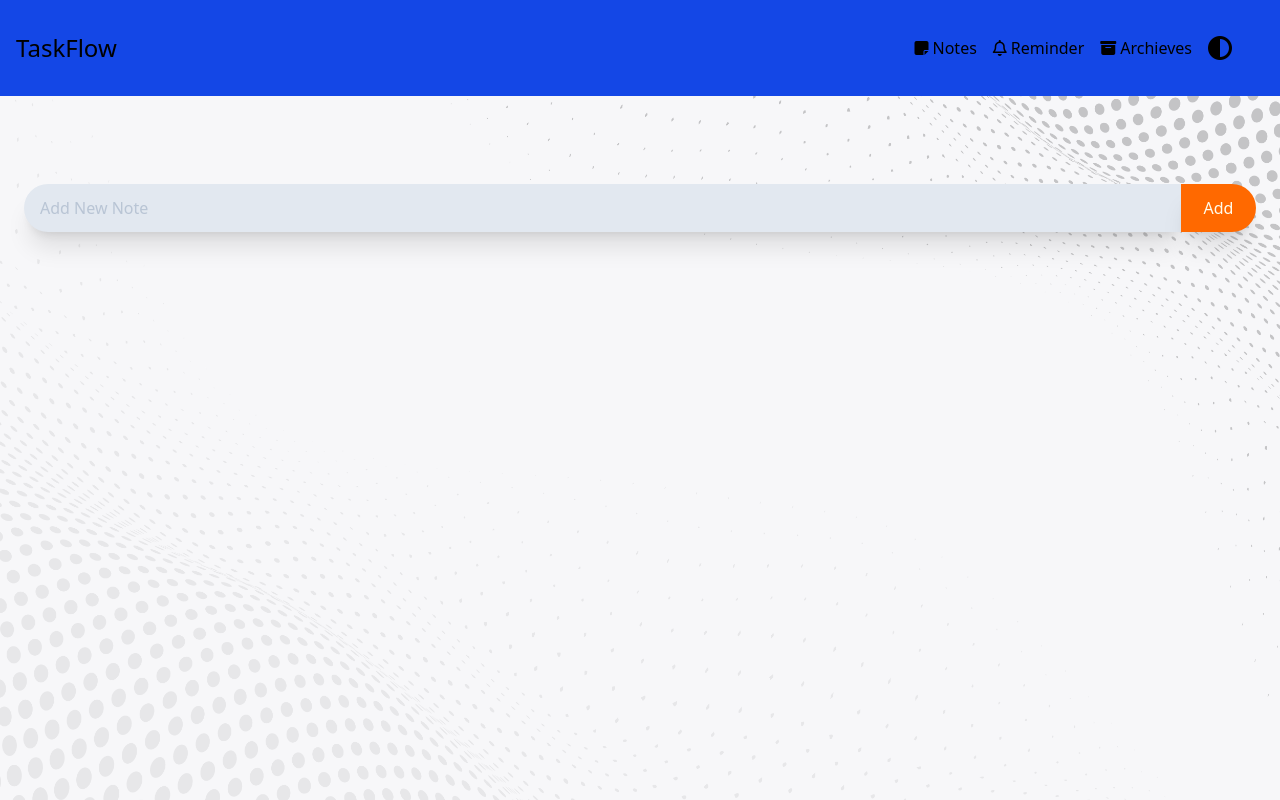
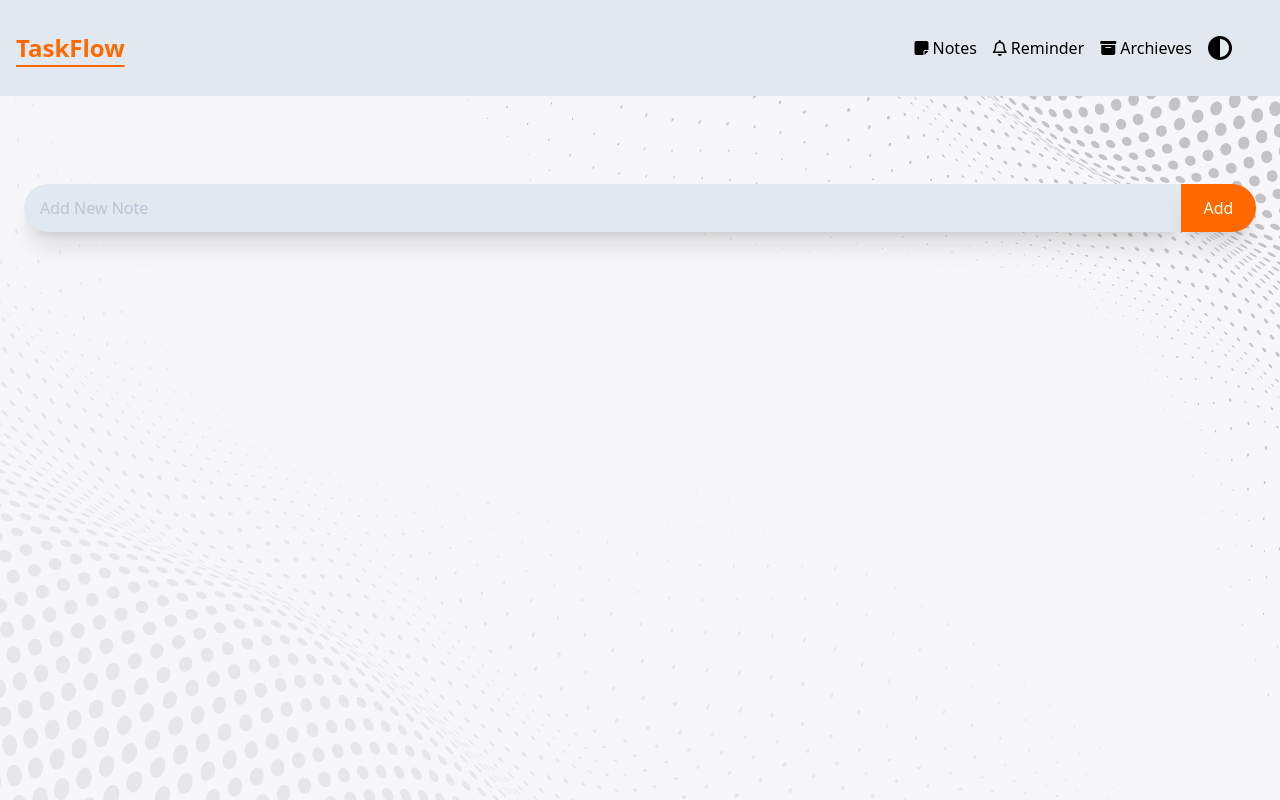
Before and after one commit to Officialakshat/Angular_to-do, an Angular app in the folder angular_to-do/: page /notes in a window 1280 px wide. Built offline with nearby package versions, Linux system fonts and the light colour scheme.

Commit message:
Update header.component.html

```diff
--- a/angular_to-do/src/app/header/header.component.html
+++ b/angular_to-do/src/app/header/header.component.html
@@ -32,10 +32,10 @@
   </ul>
 
 </nav> -->
- <nav class="flex w-fill h-24 bg-blue-700 justify-between px-4 items-center">
+ <nav class="flex w-fill h-24 bg-slate-200 justify-between px-4 items-center">
   <div>
     <span>
-      <h1 class="text-xl sm:text-2xl">TaskFlow</h1>
+      <h1 class="text-xl sm:text-2xl text-orange-500 font-bold  underline-offset-8 underline ">TaskFlow</h1>
     </span>
   </div>
   <div>
```
